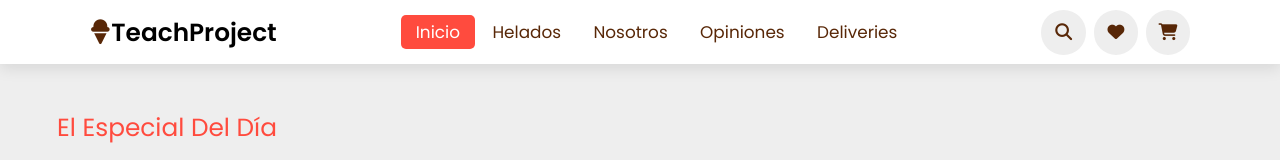
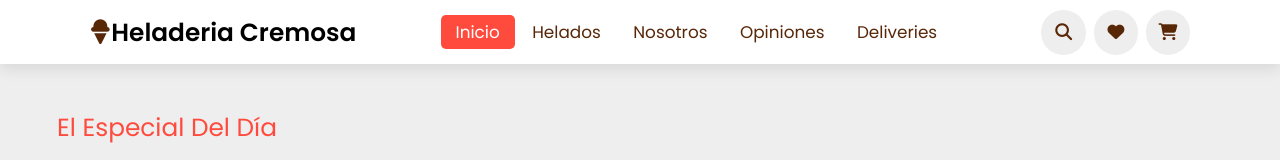
Before and after one commit to Siphixx/Helados, a plain HTML site: page index.html in a window 1280 px wide. Shown: the top 160 px of the page. Drawn offline with nearby package versions, Linux system fonts and the light colour scheme.

Commit message:
Cambiando nombre de la página web

```diff
--- a/index.html
+++ b/index.html
@@ -5,7 +5,7 @@
     <meta charset="UTF-8">
     <meta http-equiv="X-UA-Compatible" content="IE=edge">
     <meta name="viewport" content="width=device-width, initial-scale=1.0">
-    <title>TeachProject</title>
+    <title>Heladería Cremosa</title>
     <link rel="preconnect" href="https://fonts.googleapis.com">
     <link rel="preconnect" href="https://fonts.gstatic.com" crossorigin>
     <link
@@ -20,7 +20,7 @@
 <body>
     <!--*Header -->
     <header>
-        <a href="#" class="logo"><i class="fa-solid fa-ice-cream"></i></i>TeachProject</a>
+        <a href="#" class="logo"><i class="fa-solid fa-ice-cream"></i></i>Heladeria Cremosa</a>
         <nav class="navbar">
             <a href="#inicio" class="active">Inicio</a>
             <a href="#chocolates">Helados</a>
```
